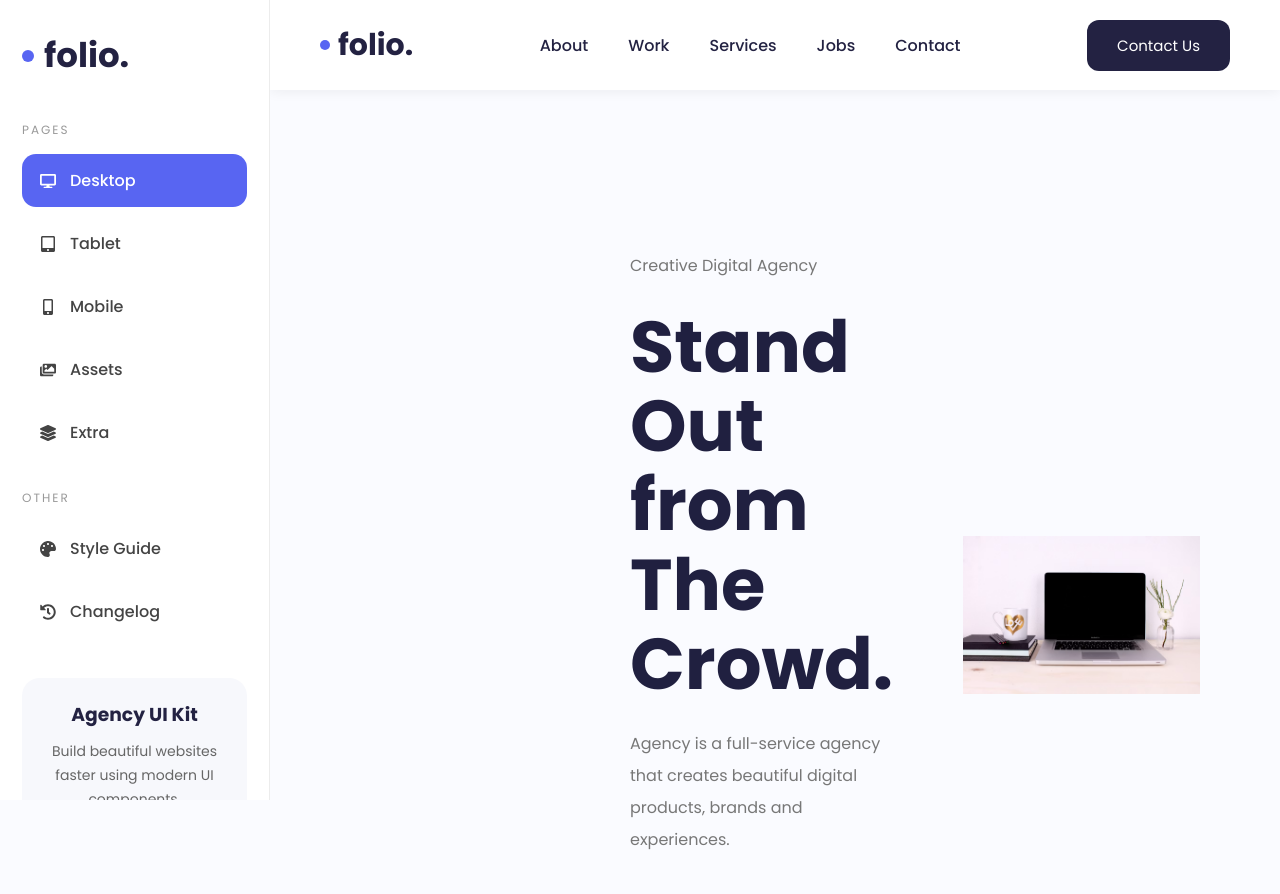
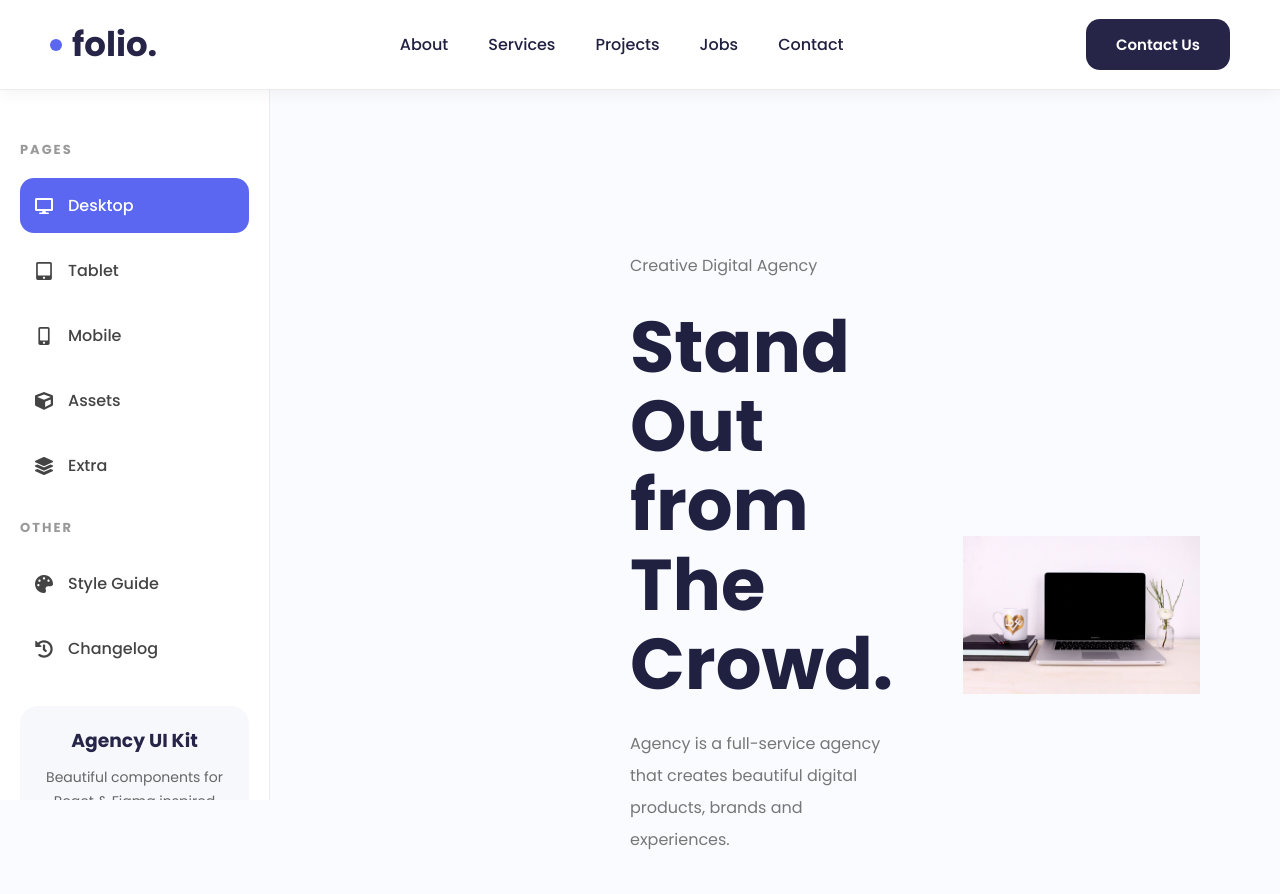
Before and after one commit to kakarlapavanreddy/Folio, a React (Vite) app: page / in a window 1280 px wide. Shown: the top 894 px of the page. Built offline with nearby package versions, Linux system fonts and the light colour scheme.

Commit message:
modify changes

```diff
--- a/src/components/Navbar/Navbar.css
+++ b/src/components/Navbar/Navbar.css
@@ -1,87 +1,136 @@
+:root {
+  --primary: #5865f2;
+  --secondary: #b884f6;
+  --dark: #232242;
+  --background: #fafbff;
+  --border: #ececec;
+  --text: #202040;
+}
+
+/* ============================= */
+
 .navbar {
   position: fixed;
 
   top: 0;
 
-  left: 270px;
+  left: 0;
 
-  right: 0;
+  width: 100%;
 
   height: 90px;
 
-  background: #ffffff;
+  background: #fff;
 
   display: flex;
 
+  align-items: center;
+
   justify-content: space-between;
-
-  align-items: center;
 
   padding: 0 50px;
 
-  box-shadow: 0 2px 12px rgba(0, 0, 0, 0.06);
+  border-bottom: 1px solid var(--border);
 
-  z-index: 900;
+  box-shadow: 0 3px 15px rgba(0, 0, 0, 0.05);
+
+  z-index: 1000;
 }
+
+/* ============================= */
 
 .logo {
   display: flex;
 
   align-items: center;
 
-  font-size: 30px;
+  cursor: pointer;
+}
+
+.logo-dot {
+  width: 12px;
+
+  height: 12px;
+
+  background: var(--primary);
+
+  border-radius: 50%;
+
+  margin-right: 10px;
+}
+
+.logo h2 {
+  font-size: 34px;
 
   font-weight: 700;
 
-  color: #232242;
+  color: var(--dark);
 }
 
-.dot {
-  width: 10px;
+/* ============================= */
 
-  height: 10px;
-
-  background: #5865f2;
-
-  border-radius: 50%;
-
-  margin-right: 8px;
-}
-
-.nav-links {
+.navbar-menu {
   display: flex;
 
   gap: 40px;
 }
 
-.nav-links a {
+.navbar-menu a {
   text-decoration: none;
+
+  color: var(--text);
 
   font-size: 16px;
 
   font-weight: 500;
 
-  color: #232242;
+  transition: 0.3s;
+
+  position: relative;
+}
+
+.navbar-menu a:hover {
+  color: var(--primary);
+}
+
+.navbar-menu a::after {
+  content: "";
+
+  position: absolute;
+
+  left: 0;
+
+  bottom: -8px;
+
+  width: 0;
+
+  height: 2px;
+
+  background: var(--primary);
 
   transition: 0.3s;
 }
 
-.nav-links a:hover {
-  color: #5865f2;
+.navbar-menu a:hover::after {
+  width: 100%;
 }
 
+/* ============================= */
+
 .contact-btn {
-  background: #232242;
+  background: var(--dark);
 
-  color: #fff;
+  color: white;
 
   padding: 14px 30px;
 
   border: none;
 
-  border-radius: 12px;
+  border-radius: 14px;
 
   font-size: 15px;
+
+  font-weight: 600;
 
   cursor: pointer;
 
@@ -89,35 +138,57 @@
 }
 
 .contact-btn:hover {
-  background: #5865f2;
+  background: var(--primary);
 }
 
-/* Hamburger */
+/* ============================= */
+
+.navbar-right {
+  display: flex;
+
+  align-items: center;
+
+  gap: 20px;
+}
+
+/* ============================= */
 
 .menu-btn {
   display: none;
 
-  background: none;
+  width: 45px;
+
+  height: 45px;
 
   border: none;
 
-  font-size: 28px;
+  border-radius: 10px;
+
+  background: #f3f4ff;
 
   cursor: pointer;
 
-  color: #232242;
+  font-size: 20px;
+
+  color: var(--dark);
+
+  transition: 0.3s;
 }
 
-/* ---------- Tablet ---------- */
+.menu-btn:hover {
+  background: var(--primary);
 
-@media (max-width: 1024px) {
+  color: white;
+}
+
+/* ============================= */
+
+@media (max-width: 992px) {
   .navbar {
-    left: 0;
-
     padding: 0 25px;
   }
 
-  .nav-links {
+  .navbar-menu {
     display: none;
   }
 
@@ -130,7 +201,7 @@
   }
 }
 
-/* ---------- Mobile ---------- */
+/* ============================= */
 
 @media (max-width: 768px) {
   .navbar {
@@ -139,11 +210,13 @@
     padding: 0 18px;
   }
 
-  .logo {
-    font-size: 24px;
+  .logo h2 {
+    font-size: 28px;
   }
 
   .menu-btn {
-    font-size: 24px;
+    width: 42px;
+
+    height: 42px;
   }
 }
--- a/src/components/Navbar/Navbar.jsx
+++ b/src/components/Navbar/Navbar.jsx
@@ -4,36 +4,39 @@ import { FaBars } from "react-icons/fa";
 function Navbar({ setSidebarOpen }) {
   return (
     <header className="navbar">
-      {/* Mobile Menu */}
+      {/* Left */}
 
-      <button className="menu-btn" onClick={() => setSidebarOpen(true)}>
-        <FaBars />
-      </button>
+      <div className="navbar-left">
+        <div className="logo">
+          <span className="logo-dot"></span>
 
-      {/* Logo */}
-
-      <div className="logo">
-        <span className="dot"></span>
-        folio.
+          <h2>folio.</h2>
+        </div>
       </div>
 
-      {/* Navigation */}
+      {/* Center */}
 
-      <nav className="nav-links">
+      <nav className="navbar-menu">
         <a href="#about">About</a>
 
-        <a href="#projects">Work</a>
+        <a href="#services">Services</a>
 
-        <a href="#services">Services</a>
+        <a href="#projects">Projects</a>
 
         <a href="#jobs">Jobs</a>
 
         <a href="#contact">Contact</a>
       </nav>
 
-      {/* Button */}
+      {/* Right */}
 
-      <button className="contact-btn">Contact Us</button>
+      <div className="navbar-right">
+        <button className="contact-btn">Contact Us</button>
+
+        <button className="menu-btn" onClick={() => setSidebarOpen(true)}>
+          <FaBars />
+        </button>
+      </div>
     </header>
   );
 }
--- a/src/components/Sidebar/Sidebar.css
+++ b/src/components/Sidebar/Sidebar.css
@@ -1,139 +1,145 @@
+:root {
+  --primary: #5865f2;
+  --secondary: #b884f6;
+  --dark: #232242;
+  --light: #ffffff;
+  --background: #fafbff;
+  --border: #ececec;
+  --text: #202040;
+}
+
+/* ======================= */
+
 .sidebar {
   position: fixed;
 
+  top: 90px;
+
   left: 0;
-
-  top: 0;
 
   width: 270px;
 
-  height: 100vh;
+  height: calc(100vh - 90px);
 
-  background: #ffffff;
+  background: white;
 
-  border-right: 1px solid #ececec;
-
-  padding: 30px 22px;
+  border-right: 1px solid var(--border);
 
   overflow-y: auto;
+
+  padding: 30px 20px;
 
   transition: 0.35s;
 
   z-index: 999;
 }
 
-.sidebar-logo {
-  display: flex;
+/* ======================= */
 
-  align-items: center;
-
-  gap: 10px;
-
-  margin-bottom: 40px;
-}
-
-.logo-dot {
-  width: 12px;
-
-  height: 12px;
-
-  background: #5865f2;
-
-  border-radius: 50%;
-}
-
-.sidebar-logo h2 {
-  font-size: 34px;
-
-  color: #232242;
-}
-
-.sidebar-title {
-  font-size: 12px;
+.sidebar-content h5 {
+  font-size: 13px;
 
   letter-spacing: 2px;
 
   color: #999;
 
-  margin-bottom: 15px;
+  margin-bottom: 18px;
 
-  margin-top: 30px;
+  margin-top: 20px;
 }
+
+/* ======================= */
 
 .sidebar ul {
   list-style: none;
+
+  margin-bottom: 25px;
 }
+
+/* ======================= */
 
 .sidebar li {
   display: flex;
 
   align-items: center;
 
-  gap: 14px;
+  gap: 15px;
 
-  padding: 14px 18px;
+  padding: 15px;
+
+  border-radius: 14px;
 
   margin-bottom: 10px;
 
-  border-radius: 14px;
+  cursor: pointer;
 
-  cursor: pointer;
+  font-weight: 500;
 
   transition: 0.3s;
 
   color: #444;
+}
 
-  font-weight: 500;
-}
+/* ======================= */
 
 .sidebar li:hover {
   background: #eef2ff;
 
-  color: #5865f2;
+  color: var(--primary);
 }
 
+/* ======================= */
+
 .sidebar li.active {
-  background: #5865f2;
+  background: var(--primary);
 
   color: white;
 }
 
-.promo-card {
-  margin-top: 40px;
+/* ======================= */
+
+.sidebar svg {
+  font-size: 18px;
+}
+
+/* ======================= */
+
+.promotion {
+  margin-top: 30px;
 
   background: #f7f8fc;
 
-  padding: 22px;
+  padding: 20px;
 
   border-radius: 18px;
 
   text-align: center;
 }
 
-.promo-card h3 {
-  color: #232242;
+.promotion h3 {
+  color: var(--dark);
 
   margin-bottom: 10px;
 }
 
-.promo-card p {
+.promotion p {
   font-size: 14px;
 
+  color: #666;
+
   line-height: 24px;
-
-  color: #666;
 
   margin-bottom: 18px;
 }
 
-.promo-card button {
-  background: #5865f2;
+.promotion button {
+  background: var(--primary);
 
   color: white;
 
-  padding: 12px 28px;
+  border: none;
 
-  border: none;
+  padding: 12px 25px;
 
   border-radius: 12px;
 
@@ -142,53 +148,81 @@
   transition: 0.3s;
 }
 
-.promo-card button:hover {
-  background: #232242;
+.promotion button:hover {
+  background: var(--dark);
 }
 
+/* ======================= */
+
 .copyright {
-  margin-top: 35px;
+  margin-top: 30px;
 
   text-align: center;
 
-  color: #999;
+  font-size: 13px;
 
-  font-size: 13px;
+  color: #888;
 }
 
-.close-btn {
+/* ======================= */
+
+.close-sidebar {
   display: none;
 }
 
 /* Overlay */
 
-.sidebar-overlay {
+.overlay {
   display: none;
 }
 
-/* ---------------- Tablet ---------------- */
+/* ======================= */
+/* Tablet */
+/* ======================= */
 
-@media (max-width: 1024px) {
+@media (max-width: 992px) {
   .sidebar {
     transform: translateX(-100%);
+
+    top: 75px;
+
+    height: calc(100vh - 75px);
   }
 
   .show-sidebar {
     transform: translateX(0);
   }
 
-  .sidebar-overlay {
+  .close-sidebar {
+    display: block;
+
+    position: absolute;
+
+    right: 18px;
+
+    top: 15px;
+
+    background: none;
+
+    border: none;
+
+    font-size: 24px;
+
+    cursor: pointer;
+  }
+
+  .overlay {
     display: block;
 
     position: fixed;
 
     left: 0;
 
-    top: 0;
+    top: 75px;
 
     width: 100%;
 
-    height: 100%;
+    height: 100vh;
 
     background: rgba(0, 0, 0, 0.45);
 
@@ -206,27 +240,11 @@
 
     visibility: visible;
   }
-
-  .close-btn {
-    display: block;
-
-    position: absolute;
-
-    top: 18px;
-
-    right: 18px;
-
-    background: none;
-
-    border: none;
-
-    font-size: 24px;
-
-    cursor: pointer;
-  }
 }
 
-/* ---------------- Mobile ---------------- */
+/* ======================= */
+/* Mobile */
+/* ======================= */
 
 @media (max-width: 768px) {
   .sidebar {
--- a/src/components/Sidebar/Sidebar.jsx
+++ b/src/components/Sidebar/Sidebar.jsx
@@ -1,9 +1,10 @@
 import "./Sidebar.css";
+
 import {
   FaDesktop,
   FaMobileAlt,
   FaTabletAlt,
-  FaImages,
+  FaCube,
   FaLayerGroup,
   FaPalette,
   FaHistory,
@@ -16,29 +17,19 @@ function Sidebar({ sidebarOpen, setSidebarOpen }) {
       {/* Overlay */}
 
       <div
-        className={`sidebar-overlay ${sidebarOpen ? "show-overlay" : ""}`}
+        className={`overlay ${sidebarOpen ? "show-overlay" : ""}`}
         onClick={() => setSidebarOpen(false)}
       ></div>
 
       <aside className={`sidebar ${sidebarOpen ? "show-sidebar" : ""}`}>
         {/* Close Button */}
 
-        <button className="close-btn" onClick={() => setSidebarOpen(false)}>
+        <button className="close-sidebar" onClick={() => setSidebarOpen(false)}>
           <FaTimes />
         </button>
 
-        {/* Logo */}
-
-        <div className="sidebar-logo">
-          <span className="logo-dot"></span>
-
-          <h2>folio.</h2>
-        </div>
-
-        {/* Pages */}
-
-        <div className="sidebar-section">
-          <p className="sidebar-title">PAGES</p>
+        <div className="sidebar-content">
+          <h5>PAGES</h5>
 
           <ul>
             <li className="active">
@@ -57,7 +48,7 @@ function Sidebar({ sidebarOpen, setSidebarOpen }) {
             </li>
 
             <li>
-              <FaImages />
+              <FaCube />
               Assets
             </li>
 
@@ -66,12 +57,8 @@ function Sidebar({ sidebarOpen, setSidebarOpen }) {
               Extra
             </li>
           </ul>
-        </div>
 
-        {/* Other */}
-
-        <div className="sidebar-section">
-          <p className="sidebar-title">OTHER</p>
+          <h5>OTHER</h5>
 
           <ul>
             <li>
@@ -84,19 +71,17 @@ function Sidebar({ sidebarOpen, setSidebarOpen }) {
               Changelog
             </li>
           </ul>
+
+          <div className="promotion">
+            <h3>Agency UI Kit</h3>
+
+            <p>Beautiful components for React & Figma inspired projects.</p>
+
+            <button>Learn More</button>
+          </div>
+
+          <div className="copyright">© 2026 Folio Agency</div>
         </div>
-
-        {/* Card */}
-
-        <div className="promo-card">
-          <h3>Agency UI Kit</h3>
-
-          <p>Build beautiful websites faster using modern UI components.</p>
-
-          <button>Explore</button>
-        </div>
-
-        <p className="copyright">© 2026 Folio Agency</p>
       </aside>
     </>
   );
```
